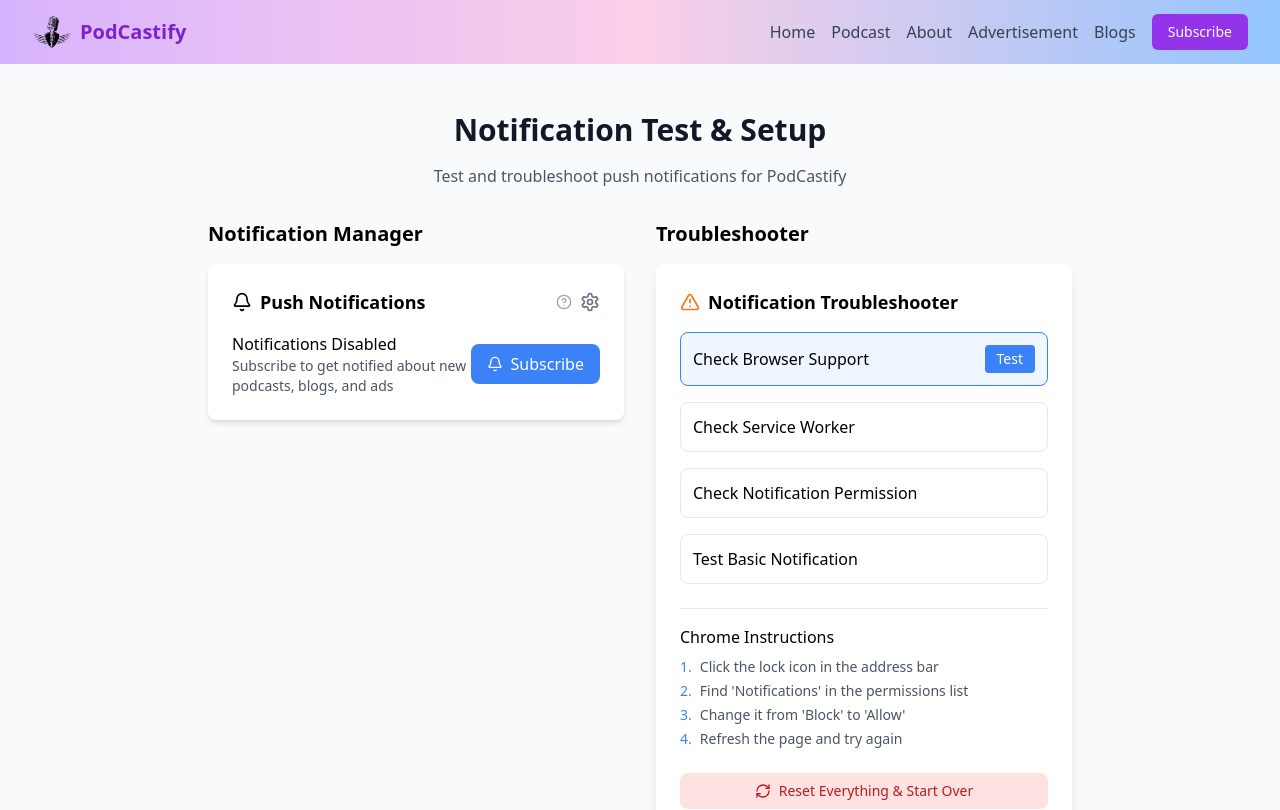
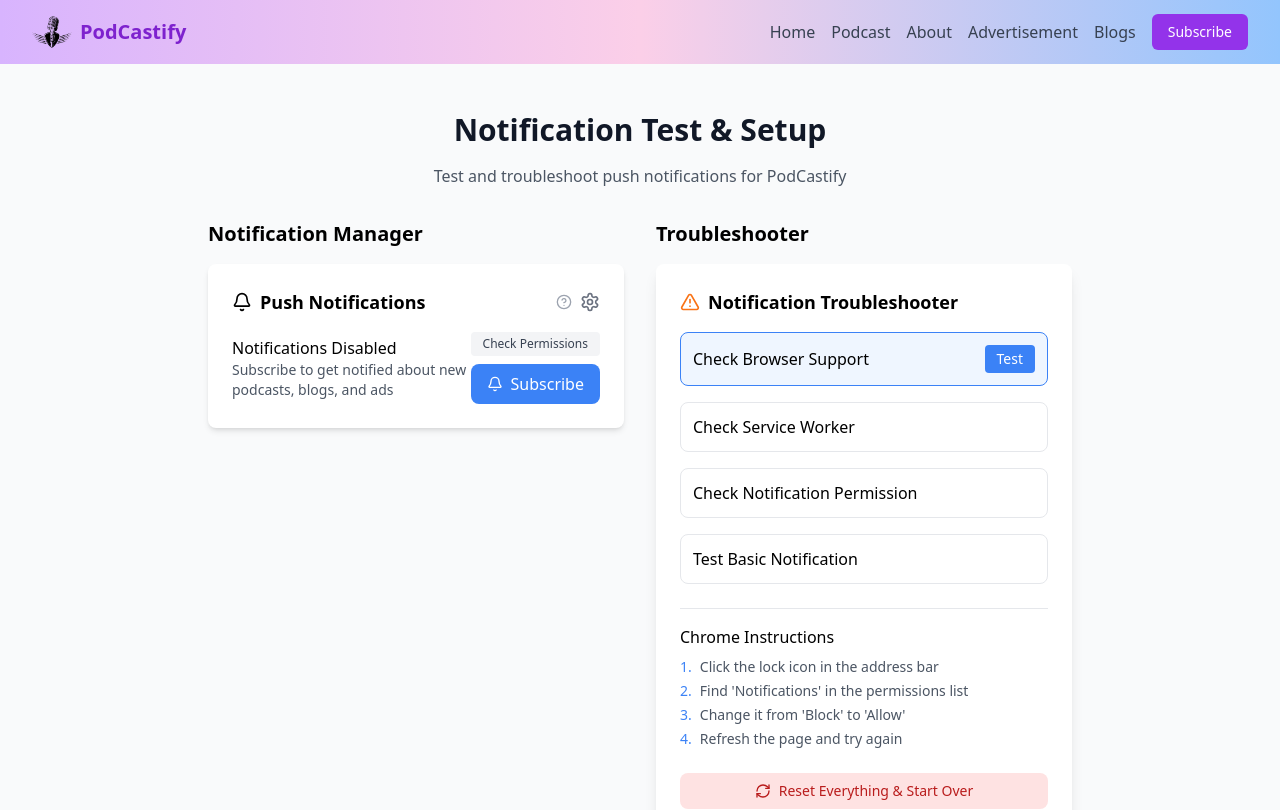
Before and after one commit to Satyam8589/PodCastify, a Next.js app: page /test-notifications in a window 1280 px wide. Shown: the top 810 px of the page. Built offline with nearby package versions, Linux system fonts and the light colour scheme.

Commit message:
notification

```diff
--- a/components/NotificationManager.jsx
+++ b/components/NotificationManager.jsx
@@ -33,16 +33,54 @@ const NotificationManager = () => {
     const userAgent = navigator.userAgent.toLowerCase();
 
     if (userAgent.includes("chrome")) {
-      return "Notifications are blocked. To enable: 1) Click the lock/info icon in the address bar, 2) Set 'Notifications' to 'Allow', 3) Refresh the page and try again.";
+      return "To enable: 1) Click the lock/info icon in the address bar, 2) Set 'Notifications' to 'Allow', 3) Refresh the page and try again.";
     } else if (userAgent.includes("firefox")) {
-      return "Notifications are blocked. To enable: 1) Click the shield icon in the address bar, 2) Click 'Turn off blocking for this site', 3) Refresh and try again.";
+      return "To enable: 1) Click the shield icon in the address bar, 2) Click 'Turn off blocking for this site', 3) Refresh and try again.";
     } else if (userAgent.includes("edge")) {
-      return "Notifications are blocked. To enable: 1) Click the lock icon in the address bar, 2) Set 'Notifications' to 'Allow', 3) Refresh the page and try again.";
+      return "To enable: 1) Click the lock icon in the address bar, 2) Set 'Notifications' to 'Allow', 3) Refresh the page and try again.";
     } else if (userAgent.includes("safari")) {
-      return "Notifications are blocked. To enable: 1) Go to Safari > Preferences > Websites > Notifications, 2) Set this site to 'Allow', 3) Refresh and try again.";
+      return "To enable: 1) Go to Safari > Preferences > Websites > Notifications, 2) Set this site to 'Allow', 3) Refresh and try again.";
     } else {
-      return "Notifications are blocked. Please check your browser settings to allow notifications for this site, then refresh the page and try again.";
+      return "Please check your browser settings to allow notifications for this site, then refresh the page and try again.";
     }
+  };
+
+  // Check if notifications can be granted (enhanced detection)
+  const canGrantNotifications = () => {
+    // Basic support check
+    if (!("Notification" in window)) {
+      return {
+        canGrant: false,
+        reason: "Notifications not supported in this browser",
+      };
+    }
+
+    // Secure context check
+    if (!window.isSecureContext && window.location.hostname !== "localhost") {
+      return {
+        canGrant: false,
+        reason: "Notifications require HTTPS connection",
+      };
+    }
+
+    // Permission status check
+    const permission = Notification.permission;
+    if (permission === "denied") {
+      return {
+        canGrant: false,
+        reason: "Notifications are blocked by user or browser policy",
+      };
+    }
+
+    // Check if permission request function exists
+    if (typeof Notification.requestPermission !== "function") {
+      return {
+        canGrant: false,
+        reason: "Browser does not support permission requests",
+      };
+    }
+
+    return { canGrant: true, reason: "Notifications should be available" };
   };
 
   // Reset notification permissions (for testing)
@@ -253,6 +291,14 @@ const NotificationManager = () => {
       return;
     }
 
+    // Enhanced pre-check before attempting subscription
+    const availabilityCheck = canGrantNotifications();
+    if (!availabilityCheck.canGrant) {
+      setStatus(`❌ Cannot enable notifications: ${availabilityCheck.reason}`);
+      setShowTroubleshooter(true);
+      return;
+    }
+
     setLoading(true);
     setStatus("Checking permission status...");
 
@@ -262,6 +308,30 @@ const NotificationManager = () => {
         // First check current permission status
         const currentPermission = Notification.permission;
         console.log("Current notification permission:", currentPermission);
+
+        // Check if notifications are supported and available
+        if (!("Notification" in window)) {
+          setStatus("❌ Notifications are not supported in this browser");
+          return;
+        }
+
+        // Check if we're in a secure context (HTTPS or localhost)
+        if (
+          !window.isSecureContext &&
+          window.location.hostname !== "localhost"
+        ) {
+          setStatus(`
+🔒 Notifications require HTTPS
+
+Your connection is not secure. Notifications only work on:
+📍 HTTPS websites (https://)
+📍 Localhost for development
+📍 Secure domains
+
+SOLUTION: Access this site via HTTPS
+          `);
+          return;
+        }
 
         if (currentPermission === "denied") {
           setStatus("❌ Notifications are permanently blocked for this site");
@@ -299,37 +369,81 @@ const NotificationManager = () => {
         // Request notification permission
         setStatus("Requesting permission...");
 
-        // Show a pre-request message to help users understand what's happening
-        const permission = await new Promise((resolve) => {
+        let permission;
+        try {
+          // Enhanced permission request with timeout and error handling
+          permission = await Promise.race([
+            new Promise((resolve) => {
               // If permission is already determined, don't show redundant prompts
               if (currentPermission !== "default") {
                 resolve(currentPermission);
                 return;
               }
 
-          // For default state, request permission
-          Notification.requestPermission().then(resolve);
+              // For default state, request permission with better handling
+              if (typeof Notification.requestPermission === "function") {
+                Notification.requestPermission()
+                  .then(resolve)
+                  .catch(() => {
+                    resolve("denied"); // If request fails, treat as denied
                   });
+              } else {
+                // Fallback for older browsers
+                resolve("denied");
+              }
+            }),
+            // Timeout after 10 seconds if no response
+            new Promise((resolve) =>
+              setTimeout(() => resolve("timeout"), 10000)
+            ),
+          ]);
+        } catch (error) {
+          console.error("Permission request failed:", error);
+          permission = "denied";
+        }
 
         console.log("Notification permission after request:", permission);
 
+        // Handle different permission states with detailed guidance
         if (permission === "denied") {
           const instructions = createPermissionInstructions();
-          setStatus("🚫 " + instructions);
+          setStatus(`🚫 Notifications are blocked. ${instructions}`);
+          setShowPermissionHelper(true);
+          setShowTroubleshooter(true);
+          return;
+        } else if (permission === "timeout") {
+          setStatus(`
+⏱️ Permission request timed out
+
+This usually means:
+📍 Browser blocked the permission popup
+� Permission dialog was ignored or closed
+📍 Browser security settings prevent notifications
+
+SOLUTIONS:
+🔧 Check if permission popup was blocked (look for popup blocker icon)
+🔧 Manually enable notifications via browser settings
+🔧 Try refreshing the page and allowing when prompted
+🔧 Use the troubleshooter below for detailed instructions
+          `);
           setShowPermissionHelper(true);
           setShowTroubleshooter(true);
           return;
         } else if (permission !== "granted") {
           setStatus(`
-🔔 Permission needed but not granted (Status: ${permission})
+🔔 Permission not granted (Status: ${permission})
 
-IMMEDIATE SOLUTIONS:
+IMMEDIATE FIXES:
+📍 Look for a notification permission popup that might be hidden
+📍 Check if your browser blocked the permission request
 📍 Click the 🔒 lock icon next to the website URL
-📍 Look for notification settings
-📍 Change from "Ask" or "Block" to "Allow"
+📍 Find "Notifications" and change to "Allow"
 📍 Refresh the page and try again
 
-ALTERNATIVE: Use the troubleshooter below to reset everything
+If you don't see permission options:
+🔧 Your browser may have notifications globally disabled
+🔧 Check browser settings → Privacy & Security → Notifications
+🔧 Use the troubleshooter below for step-by-step help
           `);
           setShowPermissionHelper(true);
           setShowTroubleshooter(true);
@@ -695,6 +809,29 @@ ALTERNATIVE: Use the troubleshooter below to reset everything
             </p>
           </div>
 
+          <div className="flex flex-col gap-2">
+            {!isSubscribed && (
+              <button
+                onClick={() => {
+                  const check = canGrantNotifications();
+                  if (check.canGrant) {
+                    setStatus(
+                      "✅ Notifications are available! You can subscribe safely."
+                    );
+                  } else {
+                    setStatus(
+                      `❌ ${check.reason}\n\nUse the troubleshooter below for help enabling notifications.`
+                    );
+                    setShowTroubleshooter(true);
+                  }
+                  setTimeout(() => setStatus(""), 5000);
+                }}
+                className="text-xs bg-gray-100 hover:bg-gray-200 text-gray-700 px-3 py-1 rounded transition"
+              >
+                Check Permissions
+              </button>
+            )}
+
             <button
               onClick={isSubscribed ? unsubscribe : subscribe}
               disabled={loading}
@@ -717,6 +854,7 @@ ALTERNATIVE: Use the troubleshooter below to reset everything
                 ? "Unsubscribe"
                 : "Subscribe"}
             </button>
+          </div>
         </div>
 
         {/* Preferences */}
```
Lines whose indentation alone changed are shown as unchanged.
